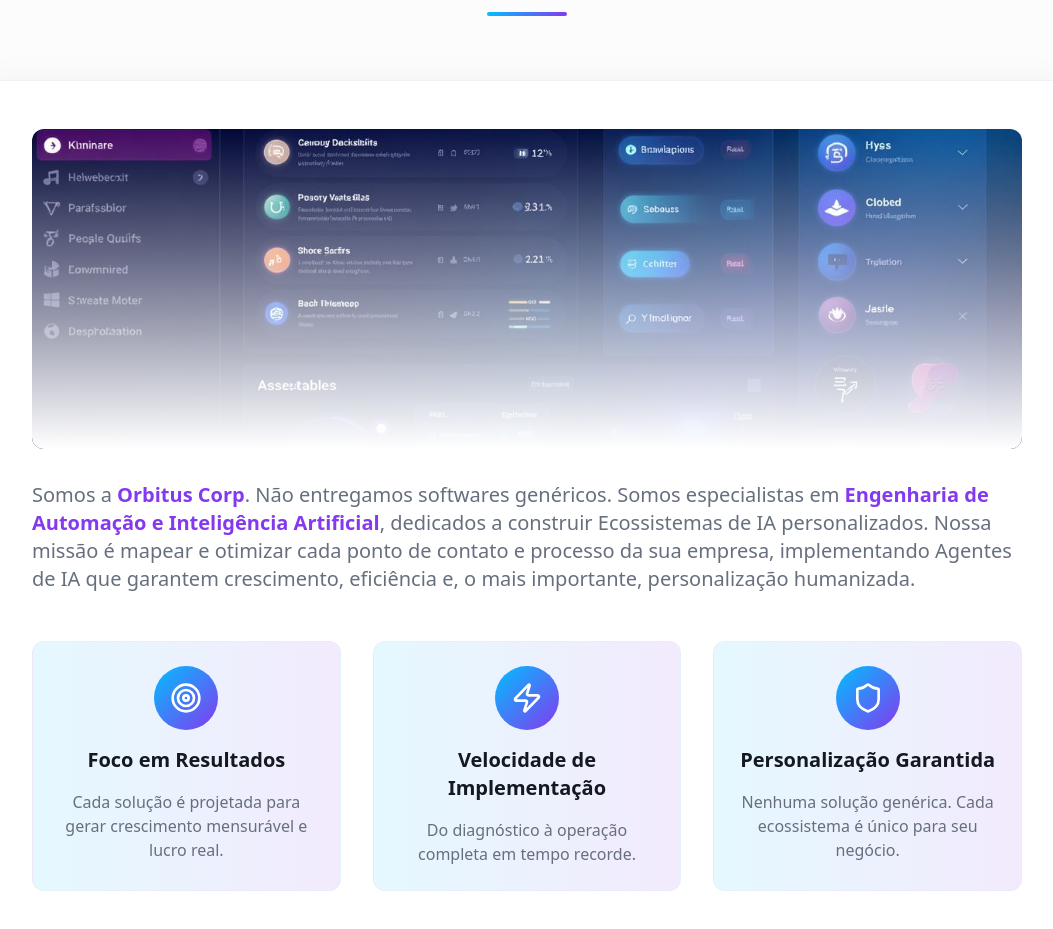
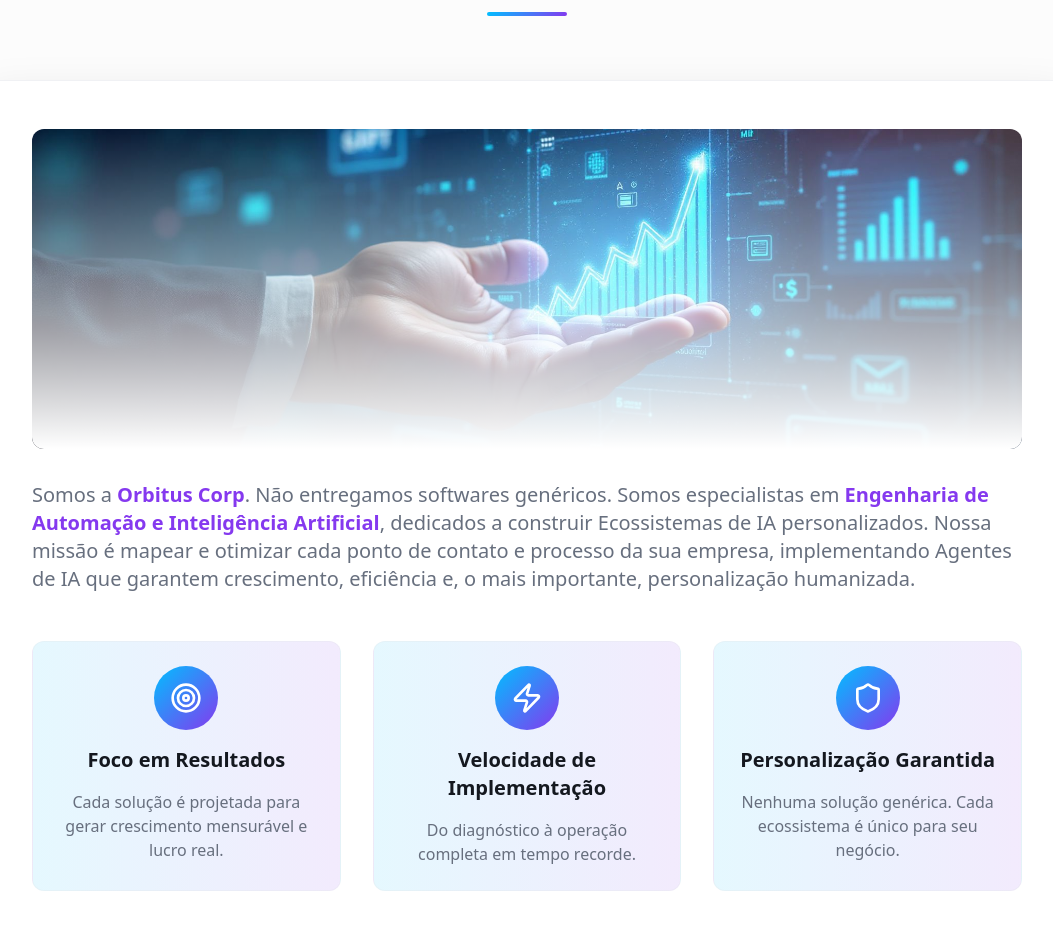
Before and after one commit to muriloalvesx/orbitus-flow-ai, a React (Vite) app: page / in a window 1280 px wide. Shown: the part 1030-1959 px from the top of the page, without its empty margins (113-1166 px from the left). Built offline with nearby package versions, Linux system fonts and the light colour scheme; the HTML template or start-up script is replaced by a standard one.

Commit message:
Update AboutUs component image

```diff
--- a/src/components/AboutUs.tsx
+++ b/src/components/AboutUs.tsx
@@ -1,5 +1,5 @@
 import { Target, Zap, Shield } from "lucide-react";
-import aiAgentsImage from "@/assets/ai-agents-work.jpg";
+import aiEcosystemImage from "@/assets/ai-ecosystem-success.jpg";
 
 const AboutUs = () => {
   const values = [
@@ -34,8 +34,8 @@ const AboutUs = () => {
           {/* Image section */}
           <div className="relative w-full h-64 md:h-80 rounded-xl overflow-hidden mb-8">
             <img
-              src={aiAgentsImage}
-              alt="AI Agents at Work"
+              src={aiEcosystemImage}
+              alt="Ecossistema de IA para Lucro e Sucesso"
               className="w-full h-full object-cover"
             />
             <div className="absolute inset-0 bg-gradient-to-t from-card via-card/50 to-transparent" />
```
Also changed, not shown: src/assets/ai-ecosystem-success.jpg (added).
